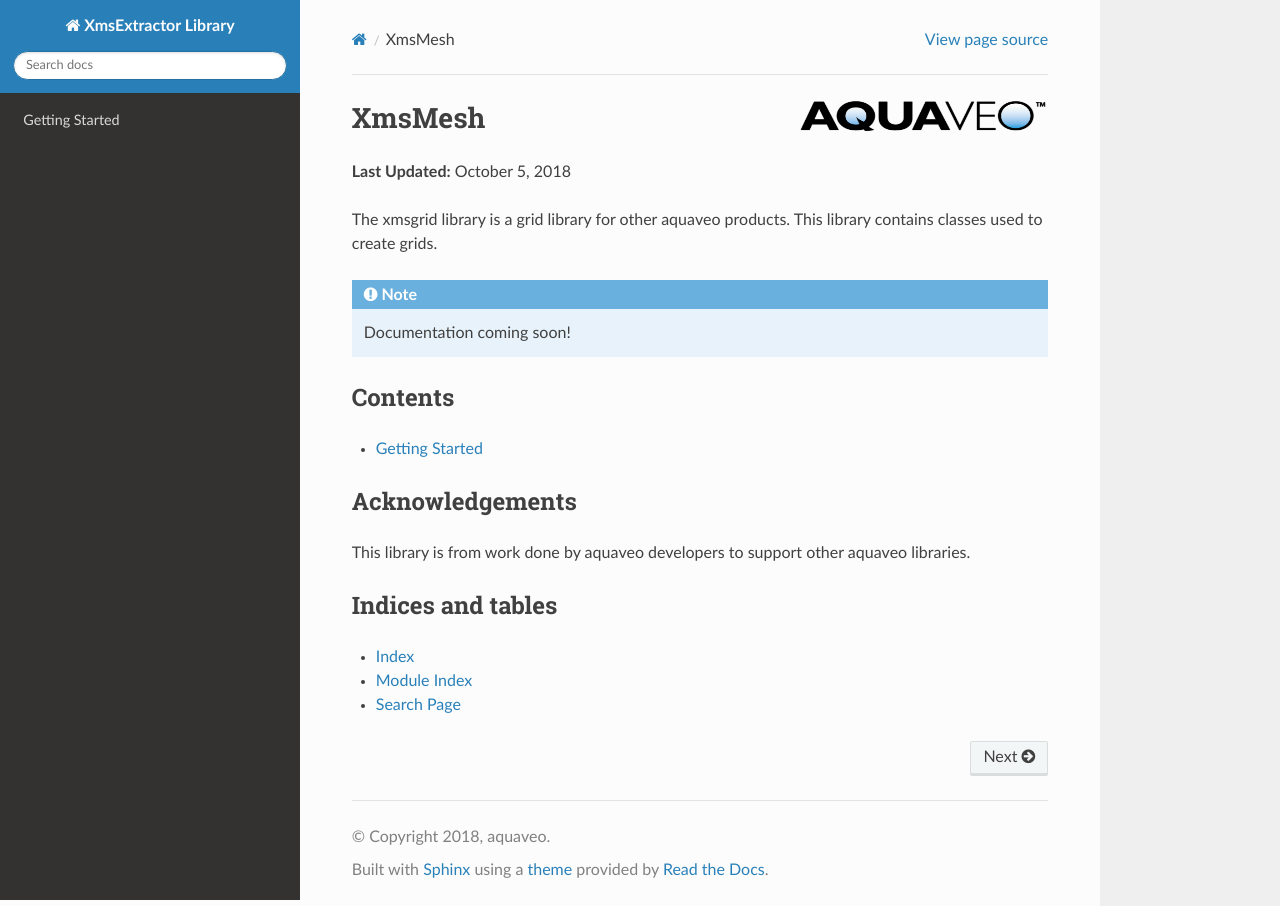
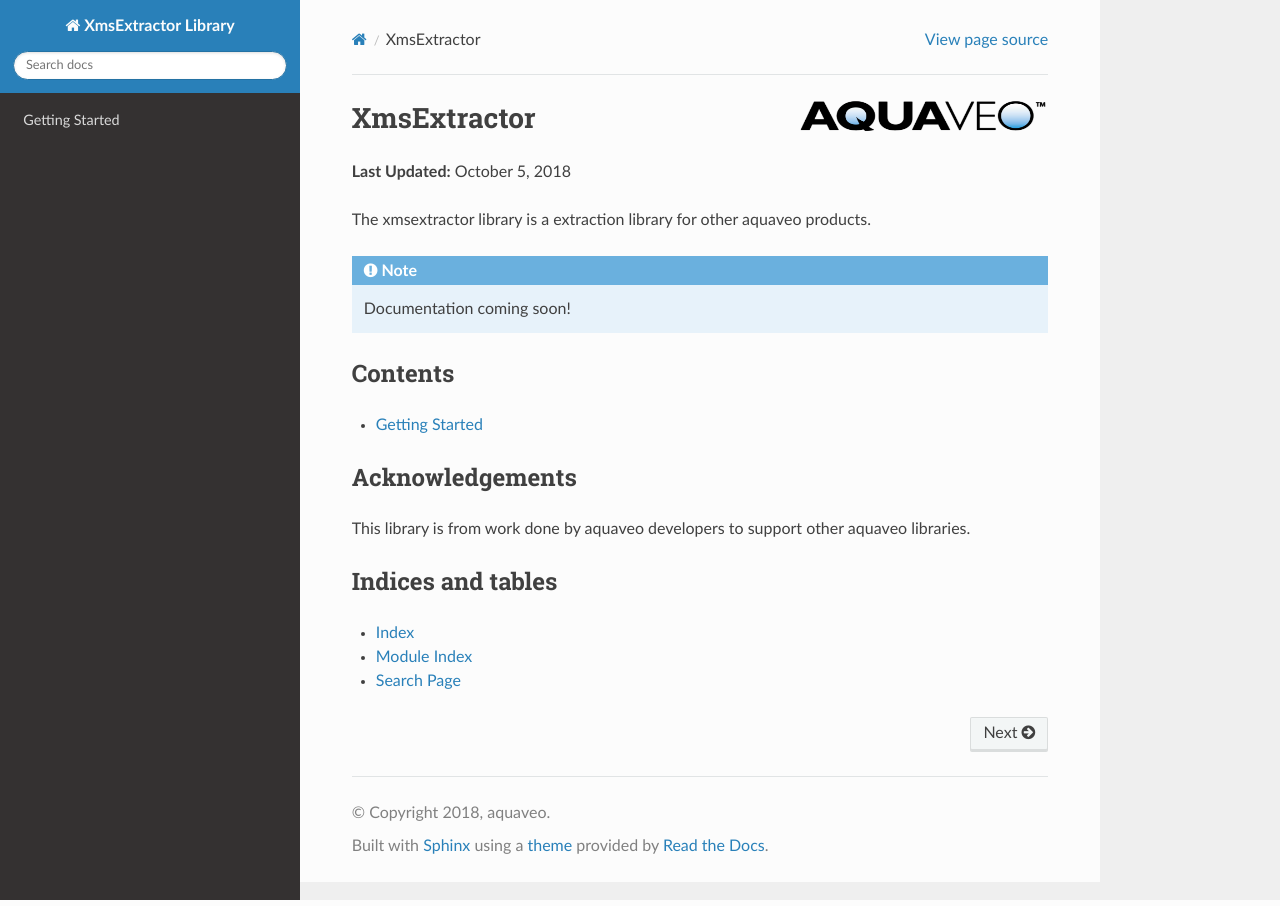
Before and after one commit to Aquaveo/xmsextractor, a Sphinx documentation site: the page built from pydocs/source/index.rst, in a window 1280 px wide. Built offline with Sphinx 7.4.7 and the Read the Docs theme 2.0.0, drawn with Linux system fonts in a browser that asks for light colours.

Commit message:
update docs page

```diff
--- a/pydocs/source/index.rst
+++ b/pydocs/source/index.rst
@@ -3,13 +3,13 @@
    :width: 250px
    :align: right
 
-*******************
-XmsMesh |version|
-*******************
+**********************
+XmsExtractor |version|
+**********************
 
 **Last Updated:** October 5, 2018
 
-The xmsgrid library is a grid library for other aquaveo products. This library contains classes used to create grids.
+The xmsextractor library is a extraction library for other aquaveo products.
 
 .. note::
 
```
